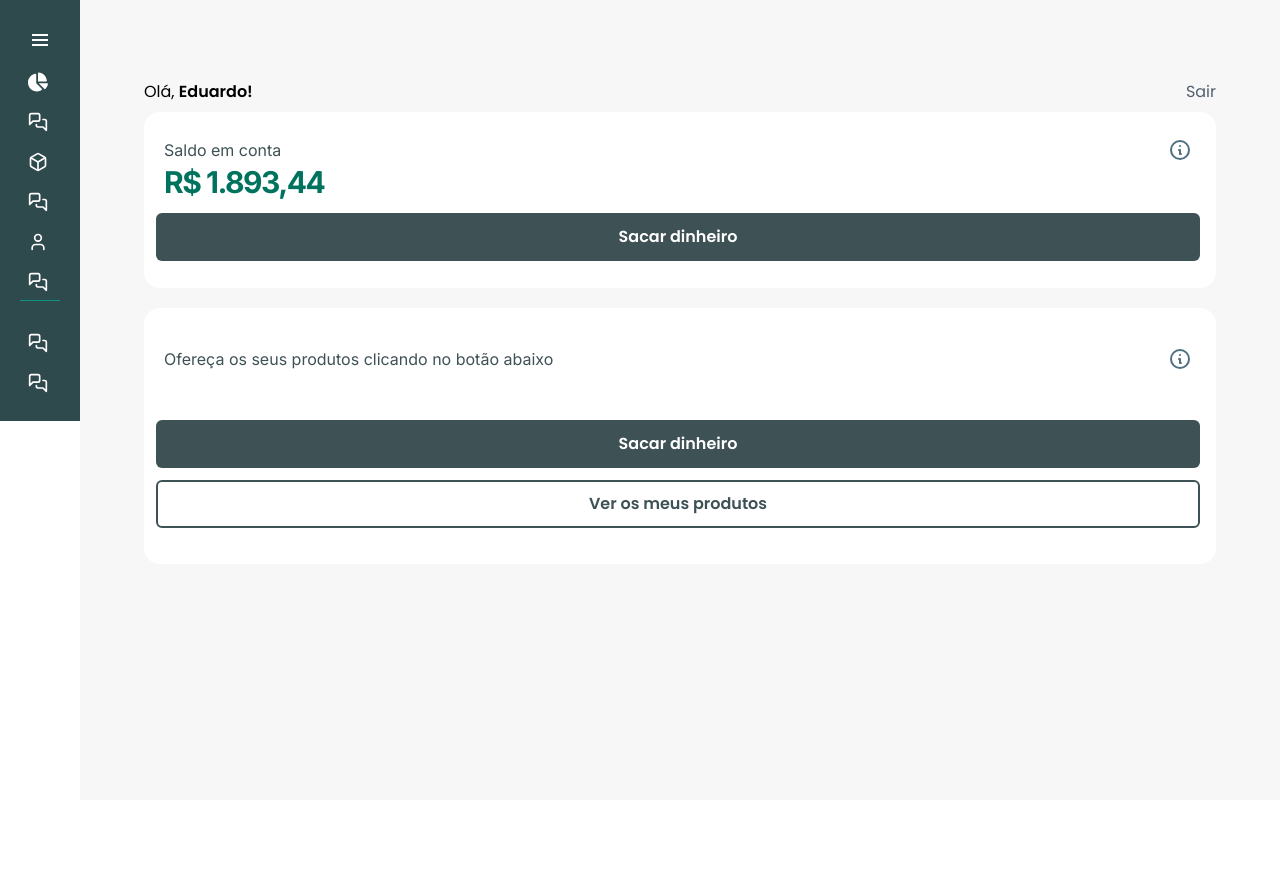
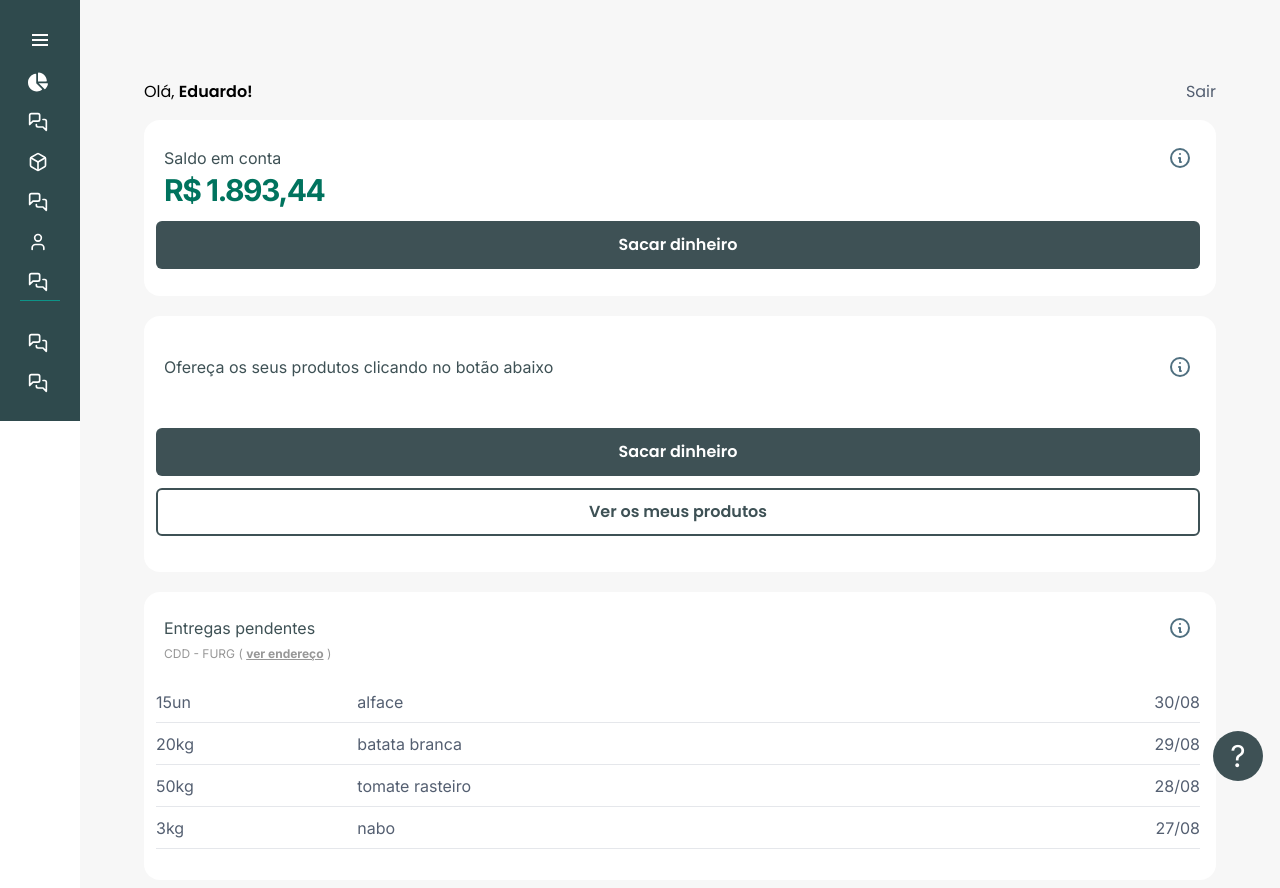
Before and after one commit to mb4ndeira/ecoo-apps, a Next.js app: page /produtor in a window 1280 px wide. Shown: the top 888 px of the page. Before the commit the page ends 800 px from the top, so only its background shows below. Built offline with nearby package versions, Linux system fonts and the light colour scheme.

Commit message:
feat: add pending deliveries component

```diff
--- a/src/app/produtor/page.tsx
+++ b/src/app/produtor/page.tsx
@@ -1,10 +1,11 @@
 import { AccountBalance } from "@/components/producer/AccountBalance";
+import { PendingDeliveries } from "@/components/producer/PendingDeliveries";
 import { ProductMenu } from "@/components/producer/ProductMenu";
 
 export default function Home() {
   return (
     <div className="bg-background">
-      <header className="flex">
+      <header className="flex mb-4">
         <span className="font-poppins text-#2F4A4D">
           Olá, <strong>Eduardo!</strong>
         </span>
@@ -12,6 +13,10 @@ export default function Home() {
       </header>
       <AccountBalance />
       <ProductMenu />
+      <PendingDeliveries />
+      <button className="w-[50px] h-[50px] bg-[#3E5155] rounded-full fixed bottom-[19px] right-[17px] text-white text-3xl">
+        ?
+      </button>
     </div>
   );
 }
--- /dev/null
+++ b/src/components/producer/PendingDeliveries.tsx
@@ -0,0 +1,24 @@
+import { HiOutlineInformationCircle } from "react-icons/hi";
+import { PendingDeliveriesTable } from "@/components/producer/Table/PendingDeliveriesTable";
+
+export function PendingDeliveries() {
+  return (
+    <div className="mt-5 w-full h-72 pl-3 pr-4 rounded-2xl bg-white flex flex-col justify-around gap-4">
+      <div className="flex justify-between items-start px-2 mt-[23px]">
+        <div className="flex flex-col">
+          <span className="font-inter text-[#3E5155]">Entregas pendentes</span>
+          <div>
+            <span className="text-xs text-[#979797]">
+              CDD - FURG ({" "}
+              <button className="underline font-bold">ver endereço</button> )
+            </span>
+          </div>
+        </div>
+        <button>
+          <HiOutlineInformationCircle className="text-[24px] text-slate-blue" />
+        </button>
+      </div>
+      <PendingDeliveriesTable />
+    </div>
+  );
+}
--- /dev/null
+++ b/src/components/producer/Table/PendingDeliveriesTable.tsx
@@ -0,0 +1,23 @@
+import fakedata from "@/components/producer/Table/data/fakedata";
+
+export function PendingDeliveriesTable() {
+  const firstFourItems = fakedata.slice(0, 4);
+
+  const rowStyle = {
+    height: "42px",
+  };
+
+  return (
+    <table className="text-[#545F71] mb-[30px]">
+      <tbody>
+        {firstFourItems.map((item: any, index: any) => (
+          <tr key={index} style={rowStyle} className="border-b">
+            <td className="">{item.quantidade}</td>
+            <td className="">{item.produto}</td>
+            <td className="text-right">{item.dataVenda}</td>
+          </tr>
+        ))}
+      </tbody>
+    </table>
+  );
+}
--- /dev/null
+++ b/src/components/producer/Table/data/fakedata.ts
@@ -0,0 +1,60 @@
+const fakedata = [
+  {
+    id: 238992837,
+    quantidade: "15un",
+    dataVenda: "30/08",
+    produto: "alface",
+    situacao: "Pendente",
+  },
+  {
+    id: 238923984,
+    quantidade: "20kg",
+    dataVenda: "29/08",
+    produto: "batata branca",
+    situacao: "Pendente",
+  },
+  {
+    id: 238492837,
+    quantidade: "50kg",
+    dataVenda: "28/08",
+    produto: "tomate rasteiro",
+    situacao: "Pendente",
+  },
+  {
+    id: 238492398,
+    quantidade: "3kg",
+    dataVenda: "27/08",
+    produto: "nabo",
+    situacao: "Concluído",
+  },
+  {
+    id: 218992837,
+    quantidade: "15un",
+    dataVenda: "30/08",
+    produto: "alface",
+    situacao: "Pendente",
+  },
+  {
+    id: 258923984,
+    quantidade: "20kg",
+    dataVenda: "29/08",
+    produto: "batata branca",
+    situacao: "Pendente",
+  },
+  {
+    id: 298492837,
+    quantidade: "50kg",
+    dataVenda: "28/08",
+    produto: "tomate rasteiro",
+    situacao: "Pendente",
+  },
+  {
+    id: 208492398,
+    quantidade: "3kg",
+    dataVenda: "27/08",
+    produto: "nabo",
+    situacao: "Concluído",
+  },
+];
+
+export default fakedata;
```
